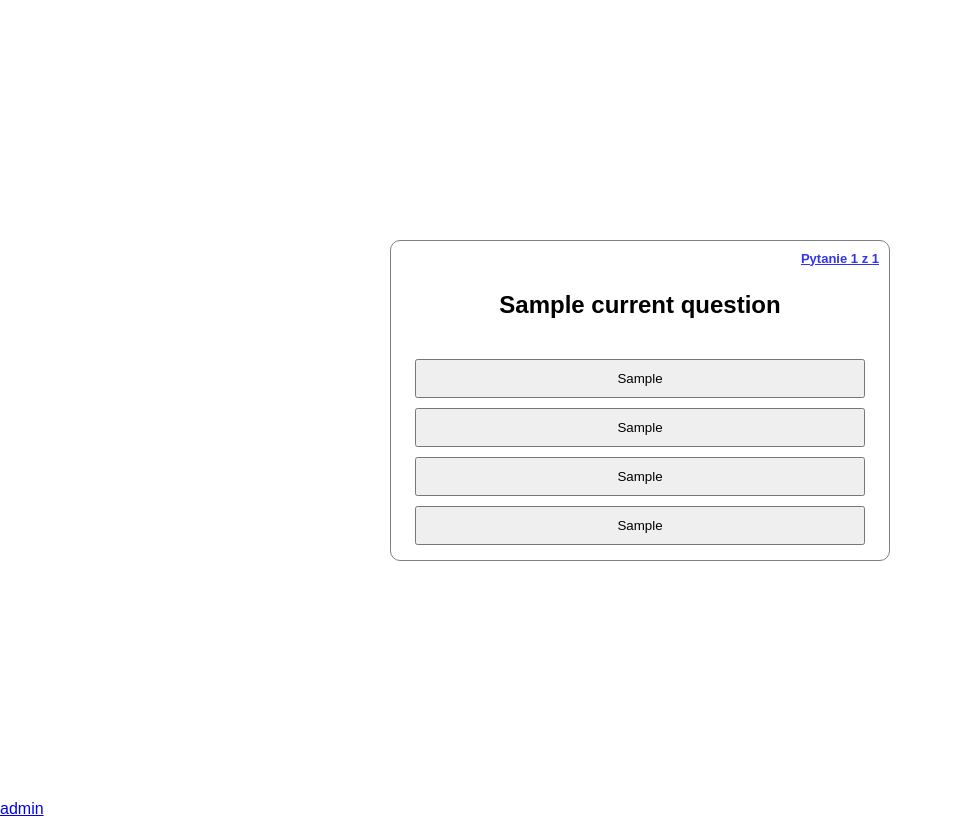
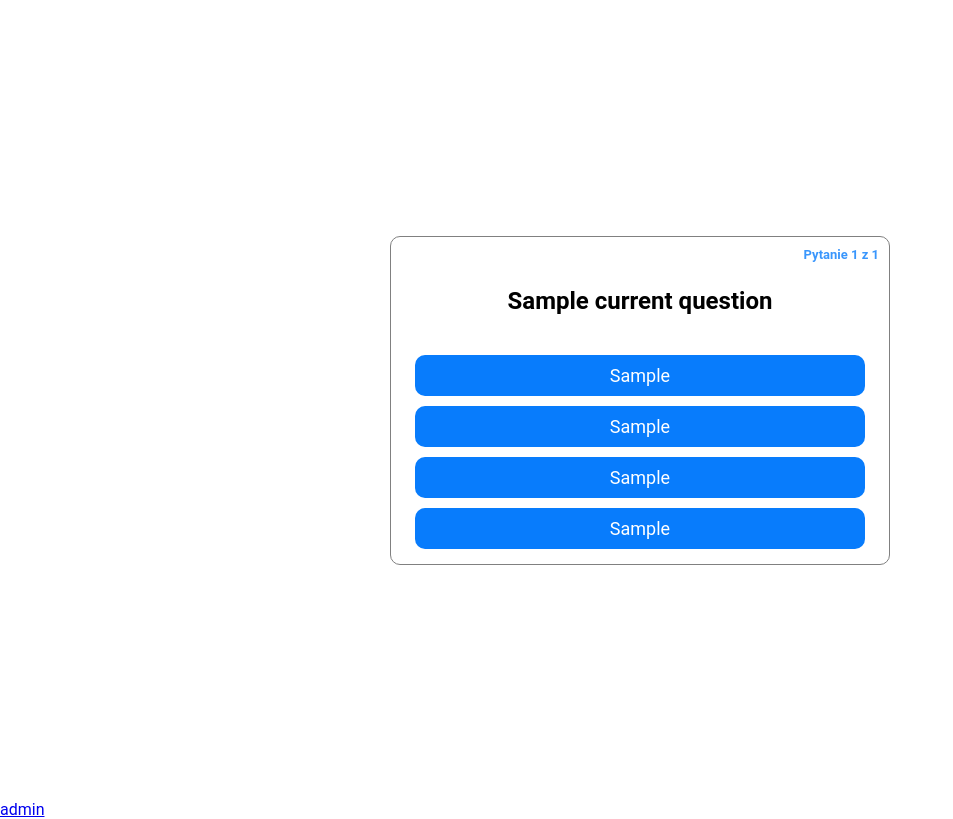
Before and after one commit to Ervez/QuizApp, a Django app: template Quiz/templates/Quiz/question_view.html in a window 1280 px wide. Shown: the whole page, without its empty margins (0-953 px from the left). Run offline with Django 4.2, Linux system fonts and the light colour scheme; the template is opened without the code that fills it: most values are stand-ins (such as "Sample title", 1, 10 or a date in 2020); some web fonts are replaced.

Commit message:
jquery and button anim

```diff
--- a/Quiz/static/css/main.css
+++ b/Quiz/static/css/main.css
@@ -2,15 +2,15 @@
   padding: 0;
   margin: 0;
   box-sizing: border-box;
-  font-family: 'Barlow Semi Condensed', sans-serif;
+  font-family: 'Roboto', sans-serif;
   cursor: default;
 }
 @font-face {
-  font-family: 'Barlow Semi Condensed';
+  font-family: 'Roboto';
   font-style: normal;
-  font-weight: 700;
+  font-weight: 300;
   font-display: swap;
-  src: url(https://fonts.gstatic.com/s/barlowsemicondensed/v14/wlpigxjLBV1hqnzfr-F8sEYMB0Yybp0mudRfw6-PAA.ttf) format('truetype');
+  src: url(https://fonts.gstatic.com/s/roboto/v30/KFOlCnqEu92Fr1MmSU5vAw.ttf) format('truetype');
 }
 body {
   width: 100%;
@@ -35,6 +35,10 @@ body div.container div.questionMain div.questionHeader h1 {
   opacity: 0.8;
   color: #4e5259;
 }
+body div.container div.questionMain div.questionHeader h1 a {
+  text-decoration: none;
+  color: #087cfc;
+}
 body div.container div.questionMain div.questionContent h2 {
   text-align: center;
   padding: 25px;
@@ -51,5 +55,37 @@ body div.container div.questionMain div.questionContent div.contentAnswers butto
   min-width: 450px;
   cursor: pointer;
   margin: 5px;
+  background-color: #087cfc;
   padding: 10px;
+  color: #fff;
+  font-size: 18px;
+  border: none;
+  border-radius: 10px;
 }
+body div.container div.questionMain div.questionContent div.contentAnswers .scale-out-center {
+  -webkit-animation: scale-out-center 0.5s cubic-bezier(0.55, 0.085, 0.68, 0.53) both;
+  animation: scale-out-center 0.5s cubic-bezier(0.55, 0.085, 0.68, 0.53) both;
+}
+@keyframes scale-out-center {
+  0% {
+    -webkit-transform: scale(1);
+    transform: scale(1);
+    opacity: 1;
+  }
+  100% {
+    -webkit-transform: scale(0);
+    transform: scale(0);
+    opacity: 1;
+  }
+}
+@media only screen and (max-width: 768px) {
+  body div.container div.questionMain {
+    width: 300px;
+  }
+  body div.container div.questionMain div.questionContent h2 {
+    font-size: 18px;
+  }
+  body div.container div.questionMain div.questionContent div.contentAnswers button {
+    min-width: 250px;
+  }
+}
--- a/Quiz/static/less/main.less
+++ b/Quiz/static/less/main.less
@@ -2,10 +2,12 @@
     padding: 0;
     margin: 0;
     box-sizing: border-box;
-    font-family: 'Barlow Semi Condensed', sans-serif;
+    font-family: 'Roboto', sans-serif;
     cursor: default;
 }
-  @import url('https://fonts.googleapis.com/css2?family=Barlow+Semi+Condensed:wght@700&display=swap');
+@import url('https://fonts.googleapis.com/css2?family=Roboto:wght@300&display=swap');
+@mobile:    ~"only screen and (max-width: 768px)";
+@vivid-blue: #087cfc;
 body{
     width: 100%;
     div.container{
@@ -27,6 +29,10 @@ body{
                     font-size: 13px;
                     opacity: 0.8;
                     color: #4e5259;
+                    a{
+                        text-decoration: none;
+                        color: @vivid-blue;
+                    }
                 }
             }
             div.questionContent{
@@ -45,7 +51,54 @@ body{
                         min-width: 450px;
                         cursor: pointer;
                         margin: 5px;
+                        background-color: @vivid-blue;
                         padding: 10px;
+                        color: #fff;
+                        font-size: 18px;
+                        border: none;
+                        border-radius: 10px;
+                    }
+
+                    .scale-out-center {
+                        -webkit-animation: scale-out-center 0.5s cubic-bezier(0.550, 0.085, 0.680, 0.530) both;
+                                animation: scale-out-center 0.5s cubic-bezier(0.550, 0.085, 0.680, 0.530) both;
+                    }
+
+                    @keyframes scale-out-center {
+                        0% {
+                          -webkit-transform: scale(1);
+                                  transform: scale(1);
+                          opacity: 1;
+                        }
+                        100% {
+                          -webkit-transform: scale(0);
+                                  transform: scale(0);
+                          opacity: 1;
+                        }
+                      }
+                }
+            }
+        }
+    }
+}
+
+@media @mobile{
+    body{
+        div.container{
+            div.questionMain{
+                width: 300px;
+                div.questionHeader{
+                    h1{
+                    }
+                }
+                div.questionContent{
+                    h2{
+                        font-size: 18px;
+                    }
+                    div.contentAnswers{
+                        button{
+                            min-width: 250px;
+                        }
                     }
                 }
             }
--- /dev/null
+++ b/Quiz/static/main.js
@@ -0,0 +1,10 @@
+$(document).ready(function() {
+    let anim = true;
+    $('.contentAnswers button').each(function() {
+        $(this).on('click', function(e) {
+            if (anim == true)
+                $(this).addClass("scale-out-center");
+                anim = false;
+        });
+    });
+})
--- a/Quiz/templates/Quiz/question_view.html
+++ b/Quiz/templates/Quiz/question_view.html
@@ -1,5 +1,7 @@
 {% load static %}
 <link rel="stylesheet" href="{% static 'css/main.css' %}">
+<script src="https://ajax.googleapis.com/ajax/libs/jquery/3.6.1/jquery.min.js" type="text/javascript"></script>
+<script src="{% static 'main.js' %}"></script>
 {% block content %}
 <form method="POST">
     <div class="container">
--- a/Quiz/views.py
+++ b/Quiz/views.py
@@ -1,3 +1,5 @@
+import time
+
 from django.shortcuts import redirect, render
 from django.contrib.auth import login, logout, authenticate
 from .forms import *
@@ -22,6 +24,7 @@ def question_view(request):
         'question_index': question_index,
     }
     if request.method == 'POST':
+        time.sleep(0.5)
         selected_option = request.POST['selected_option']
         if selected_option == current_question.answer:
             context['is_correct'] = True
--- a/QuizApp/settings.py
+++ b/QuizApp/settings.py
@@ -38,6 +38,7 @@ INSTALLED_APPS = [
     'django.contrib.sites',
     'static_precompiler',
     'Quiz',
+    'jquery',
 ]
 
 STATICFILES_FINDERS = (
```
Also changed, not shown: db.sqlite3.
